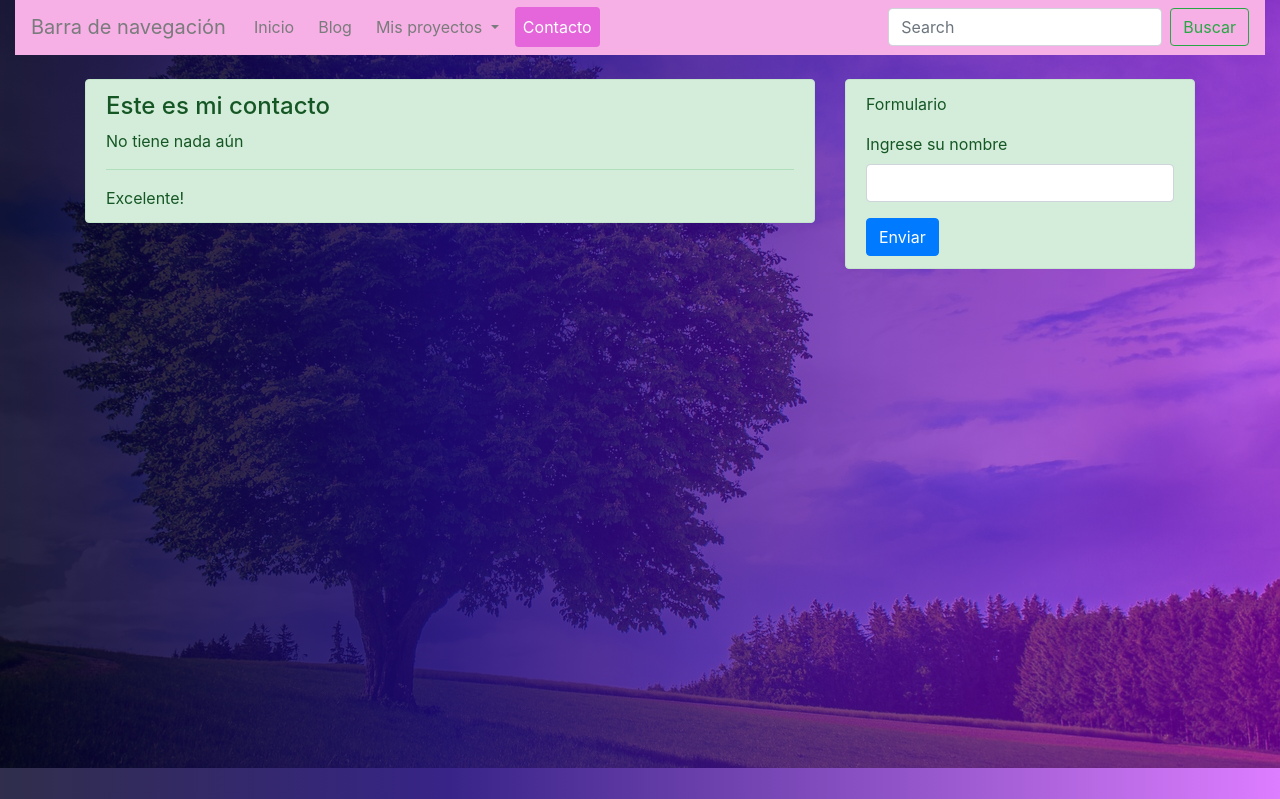
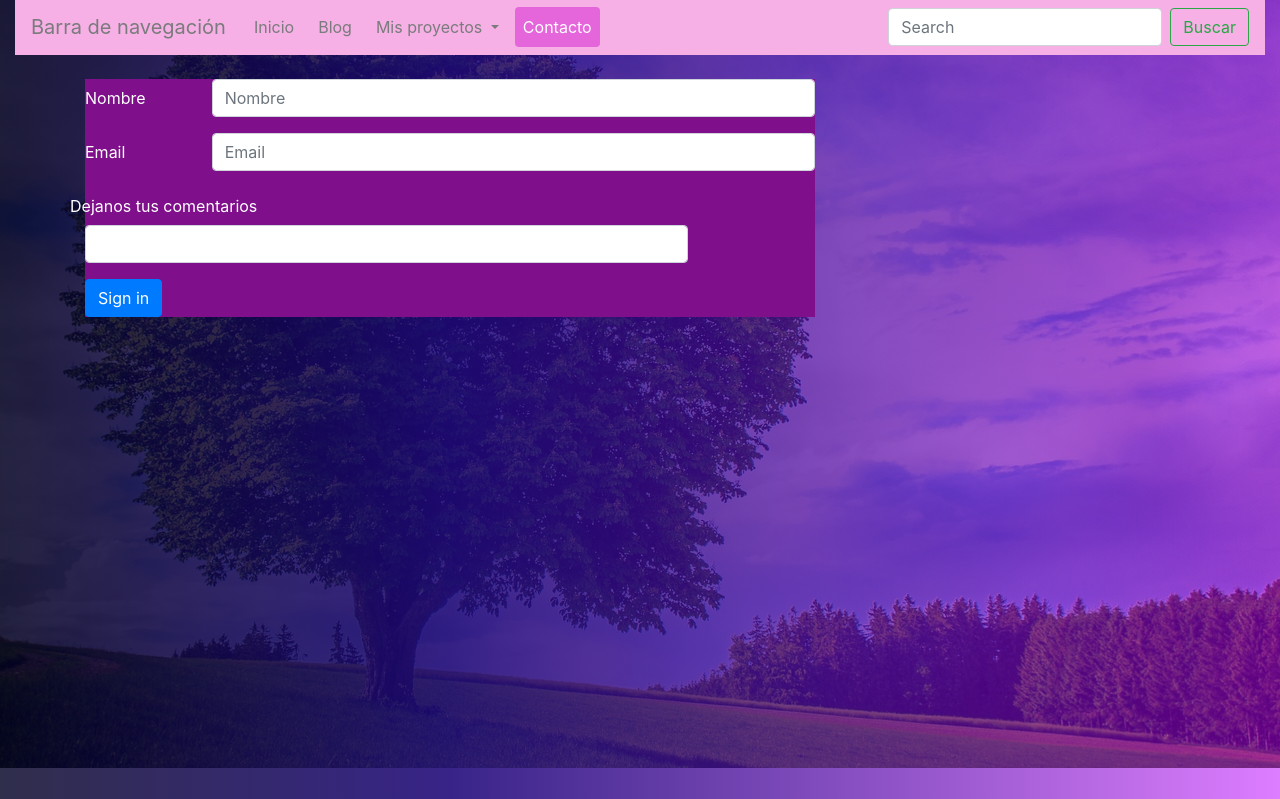
Before and after one commit to MateDeCalabaza/Modulo3, a Flask app: page /contacto in a window 1280 px wide. Shown: the part 16-815 px from the top of the page. Run offline with Flask 3, Linux system fonts and the light colour scheme; some libraries are stand-ins or nearby versions.

Commit message:
Hice formulario de contacto con bootstrap y CSS propio (le falta)

```diff
--- a/run.py
+++ b/run.py
@@ -31,9 +31,15 @@ def mostrar_proyectos():
     return render_template("/mis_proyectos.html")
 
 #CONTACTO
-@app.route("/contacto", methods=["GET"])
+@app.route("/contacto", methods=["GET", "POST"])
 def contacto():
-    return render_template("/contacto.html")
+    if request.method == "POST":
+        name = request.form["nombre_contacto"]
+        email = request.form["email_contacto"]
+        comentario = request.form["mensaje_contacto"]
+        return render_template("/contacto.html")
+    else:
+        return render_template("/contacto.html")
 
 #Ejecutar nuestra app cuando ejecutemos este archivo run.py
 #A su vez, al ejecutar en modo "debug=true" lo estamos haciendo en modo de desarrollo
--- /dev/null
+++ b/static/css/contacto.css
@@ -0,0 +1,15 @@
+#formulario {
+    background-color: #7f0f8b;
+}
+
+#comentari{
+    padding: 7px 15px;
+}
+
+label {
+    color: #fff;
+}
+
+textarea {
+    padding-left: 30px;
+}
--- a/templates/base/base.html
+++ b/templates/base/base.html
@@ -21,7 +21,10 @@ A saber: Toda la info sobre cómo aplicar Bootstrap la encontramos en https://ge
     <script src="https://stackpath.bootstrapcdn.com/bootstrap/4.4.1/js/bootstrap.min.js" integrity="sha384-wfSDF2E50Y2D1uUdj0O3uMBJnjuUD4Ih7YwaYd1iqfktj0Uod8GCExl3Og8ifwB6" crossorigin="anonymous"></script>
 
     <div class="capa1">
-        {% include "nav/nav-bar.html" %}    <!--El bloque «include» nos permite incluir otros archivos HTML dentro de cualquier template HTML-->
+    {% include "nav/nav-bar.html" %}    <!--El bloque «include» nos permite incluir otros archivos HTML dentro de cualquier template HTML-->
+    {%block inicio%}
+    {%endblock%}
+
         <div class="container-fluid">    <!--Esto es un contenedor principal-->
             <div class="container">    <!-- Aquí estamos usando la clase "container" de Bootstrap -->
                 <div class="row">    <!-- Aquí estamos usando la clase "row" que significa "Fila", "o hilera"-->
--- a/templates/contacto.html
+++ b/templates/contacto.html
@@ -1,27 +1,41 @@
+<link rel="stylesheet" href="{{ url_for('static', filename='/css/contacto.css')}}">
+
 {% extends "base/base.html" %}    <!--Significa que el archivo index se extiende a partir de base.html, es decir, es su hija-->
 
 {% block title %}Contacto{% endblock %}    <!--Se indica qué título mostrar-->
 
 {% block columna8 %}    <!--Aquí el contenido a mostrar-->
 <br>
-<div class="alert alert-success" role="alert">
-    <h4 class="alert-heading">Este es mi contacto</h4>
-    <p>No tiene nada aún</p>
-    <hr>
-    <p class="mb-0">Excelente!</p>
-</div>
+<!--Colocamos un form elegido de la página de bootstrap-->
+<form method="post" action="/contacto" class="form-horizontal" id="formulario">
+    <div class="form-group row">
+        <label for="nombre_contacto" class="col-sm-2 col-form-label">Nombre</label>
+        <div class="col-sm-10">
+            <input type="text" class="form-control" name="nombre_contacto" placeholder="Nombre">
+        </div>
+    </div>
+    <div class="form-group row">
+        <label for="email_contacto" class="col-sm-2 col-form-label">Email</label>
+        <div class="col-sm-10">
+            <input type="email" class="form-control" name="email_contacto" placeholder="Email">
+        </div>
+    </div>
+    <div class="form-group row">
+        <label for="mensaje_contacto" class="col-form-label id="comentario">Dejanos tus comentarios</label>
+        <div class="col-sm-10">
+            <input type="text" class="form-control" name="mensaje_contacto" rows="4">
+        </div>
+    </div>
+
+
+
+    <div class="form-group row">
+        <div class="col-sm-10">
+            <button type="submit" class="btn btn-primary">Sign in</button>
+        </div>
+    </div>
+</form>
 {% endblock %}
 
 {%block columna4%}
-<br>
-<div class="alert alert-success" role="alert">
-    <p>Formulario</p>    <!--Creamos un formulario-->
-    <form action="/" method="post">    <!--En "action" ponemos la dirección donde será procesada la información, en este caso en index, que si vemos en el run.py, es simplemente "/". Luego indicamos el method a usarse. También debemos permitir en run.py que el método POST se habilite.-->
-        <div class="form-group">
-        <label for="name">Ingrese su nombre</label>
-        <input type="text" class="form-control" name="Nombre">
-        </div>
-        <button type="submit" class="btn btn-primary">Enviar</button>
-        </form>
-</div>
 {%endblock%}
--- a/templates/nav/nav-bar.html
+++ b/templates/nav/nav-bar.html
@@ -29,7 +29,7 @@ A su vez podemos diseñarla desde la página https://work.smarchal.com/twbscolor
           </div>
         </li>
         <li class="nav-item {% if request.endpoint=='contacto' %}active{%endif %}">
-          <a class="nav-link disabled" href="{{ url_for("contacto")}}" tabindex="-1" aria-disabled="true">Contacto</a>
+          <a class="nav-link" href="{{ url_for("contacto")}}" tabindex="-1" aria-disabled="true">Contacto</a>
         </li>
       </ul>
       <form class="form-inline my-2 my-lg-0">
```
